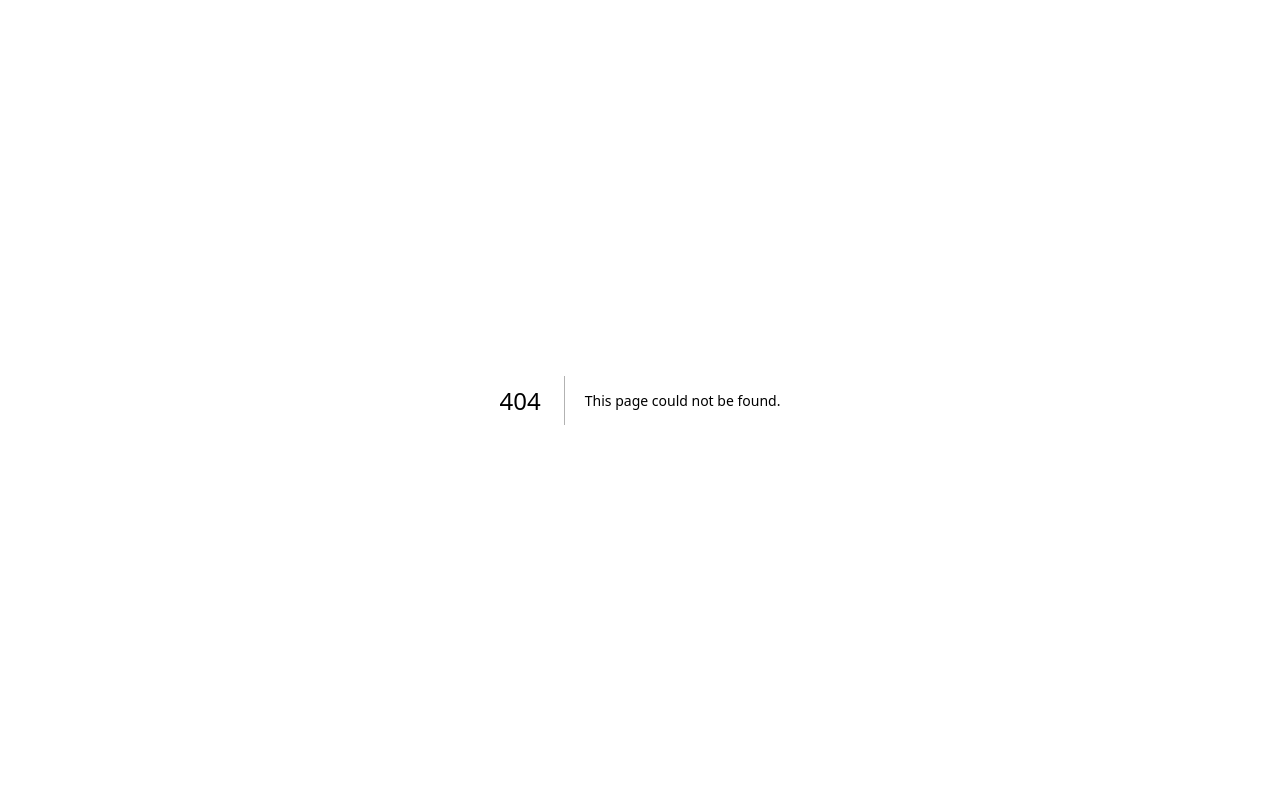
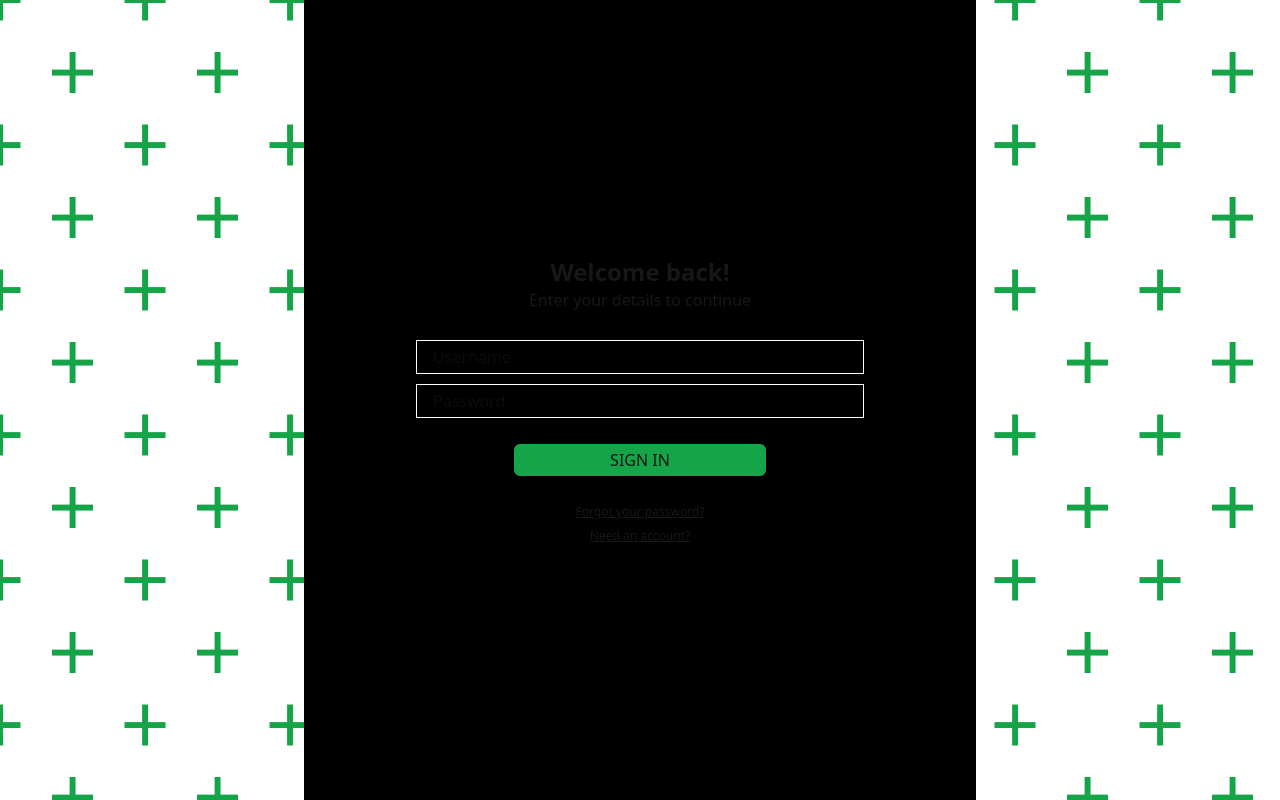
Before and after one commit to JhojanRop/404-tech-frontend, a Next.js app: page /login in a window 1280 px wide. Before the commit this address had no page. Built offline with nearby package versions, Linux system fonts and the light colour scheme; a web font is replaced by a local one.

Commit message:
feat: Login page ui

```diff
--- /dev/null
+++ b/src/app/login/page.tsx
@@ -0,0 +1,26 @@
+import Button from "@/components/ui/Button";
+import Link from "next/link";
+
+export default function LoginPage() {
+  return (
+    <div className="w-screen h-dvh bg-pattern flex items-center">
+      <main className="w-full max-w-2xl h-10/12 my-auto md:h-full mx-auto text-center bg-black flex flex-col justify-center items-center gap-7">
+        <div>
+          <h1 className="text-2xl font-bold">Welcome back!</h1>
+          <p>Enter your details to continue</p>
+        </div>
+
+        <form className="w-3/4 max-w-md flex flex-col gap-2.5">
+          <input type="text" placeholder="Username" className="border border-white px-4 py-1" />
+          <input type="password" placeholder="Password" className="border border-white px-4 py-1" />
+          <Button className="w-fit mx-auto mt-4 py-1 px-24">Sign in</Button>
+        </form>
+
+        <div className="text-xs flex flex-col gap-2">
+          <Link href="#/forgot-password" className="underline">Forgot your password?</Link>
+          <Link href="/register" className="underline">Need an account?</Link>
+        </div>
+      </main>
+    </div>
+  )
+}
```
